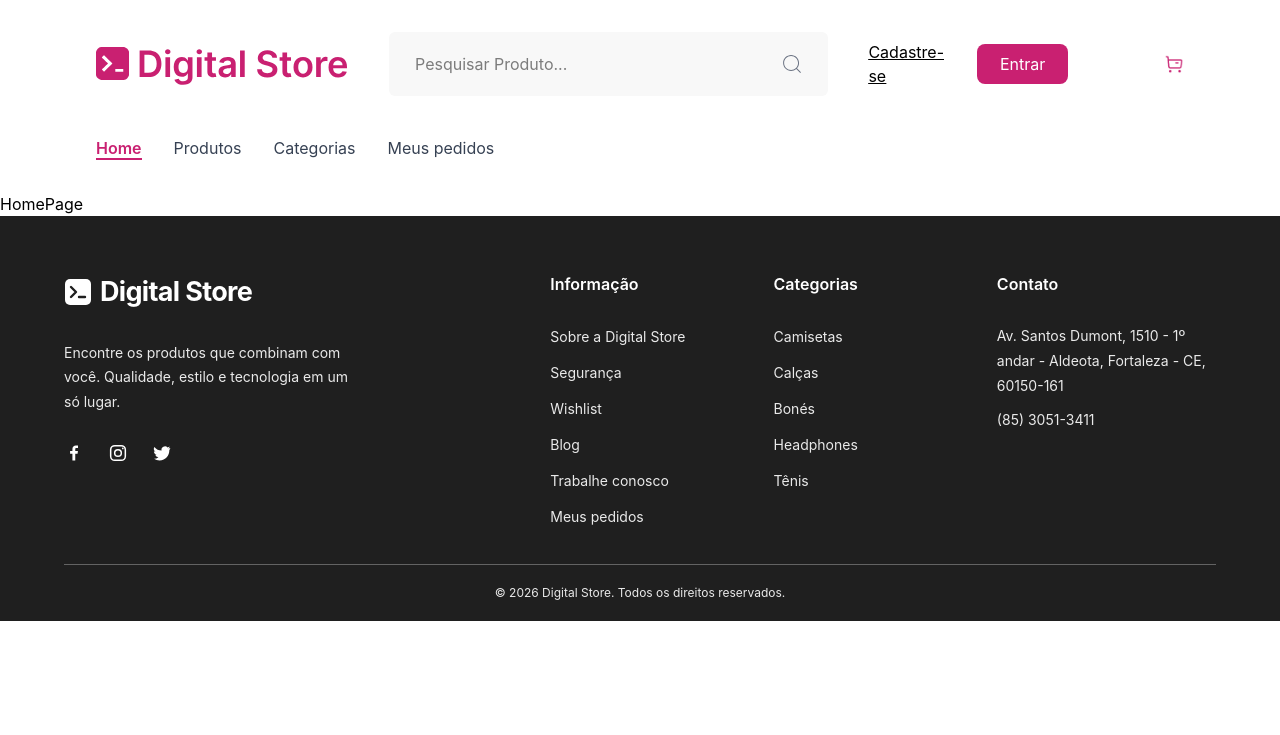
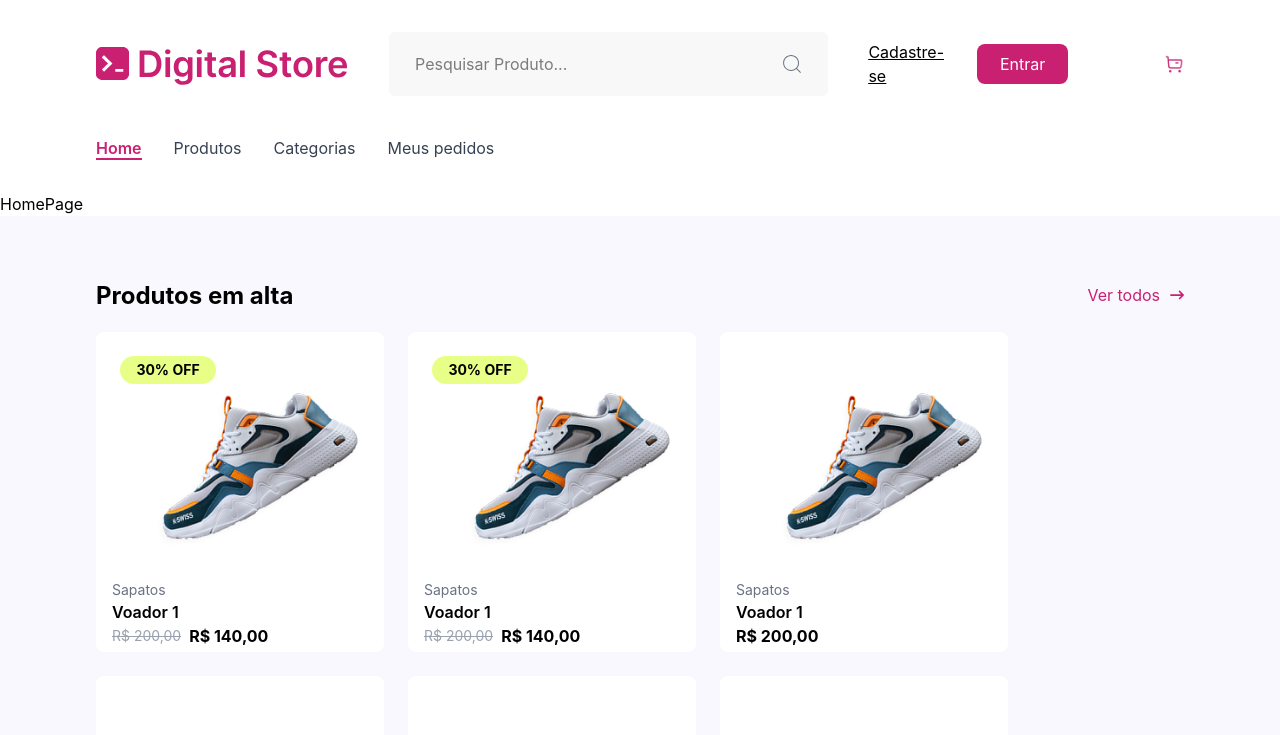
Before and after one commit to Hzimr/ProjetoFrontEnd-Tech4.0, a React (Vite) app: page / in a window 1280 px wide. Shown: the top 735 px of the page. Built offline with nearby package versions, Linux system fonts and the light colour scheme.

Commit message:
feat: CardProduct, ProductHigh created

```diff
--- /dev/null
+++ b/src/components/CardProduct.tsx
@@ -0,0 +1,43 @@
+import type { CardProductProps } from "../types/CardProductProps";
+import { FormatPrice } from "../utils/FormatPrice";
+
+const CardProduct = ({
+  oferta = false,
+  desconto = 0,
+  img,
+  alt,
+  categoria,
+  nome,
+  valor,
+}: CardProductProps) => {
+  const temDesconto = oferta && desconto > 0;
+  const valorFinal = temDesconto ? valor * (1 - desconto / 100) : valor;
+
+  return (
+    <div className="flex h-80 w-72 flex-col gap-3 bg-white rounded-lg p-4">
+      <section className="relative">
+        {temDesconto && (
+          <span className="rounded-4xl text-center w-24 absolute top-2 left-2 bg-offer text-black text-sm font-bold px-2 py-1">
+            {desconto}% OFF
+          </span>
+        )}
+        <img src={img} alt={alt} />
+      </section>
+      <section>
+        <p className="text-sm text-gray-500 capitalize">{categoria}</p>
+        <h3 className="font-semibold capitalize">{nome}</h3>
+
+        <div className="flex flex-row items-center gap-2">
+          {temDesconto && (
+            <span className="text-gray-400 line-through text-sm">
+              {FormatPrice(valor)}
+            </span>
+          )}
+          <span className="font-bold">{FormatPrice(valorFinal)}</span>
+        </div>
+      </section>
+    </div>
+  );
+};
+
+export default CardProduct;
--- a/src/components/Footer.tsx
+++ b/src/components/Footer.tsx
@@ -64,7 +64,6 @@ const informationLinks = [
   { label: "Meus pedidos", href: "#pedidos" },
 ];
 
-
 const categoryLinks = [
   { label: "Camisetas", href: "#camisetas" },
   { label: "Calças", href: "#calcas" },
@@ -78,11 +77,11 @@ const linkClass =
 
 export default function Footer() {
   return (
-    <footer className="w-full bg-[#1f1f1f] text-white">
-      <div className="mx-auto max-w-[1200px] px-6 pb-5 pt-14 sm:px-10 lg:px-6">
+    <footer className="w-full bg-gray-dark text-white">
+      <div className="mx-auto max-w-300 px-6 pb-5 pt-14 sm:px-10 lg:px-6">
         <div className="grid grid-cols-1 gap-10 sm:grid-cols-2 lg:grid-cols-[2fr_0.8fr_0.8fr_1fr] lg:gap-12">
           {/* Apresentação da loja */}
-          <div className="max-w-[300px]">
+          <div className="max-w-75">
             <a
               href="/"
               aria-label="Digital Store - página inicial"
@@ -159,7 +158,7 @@ export default function Footer() {
           {/* Contato */}
           <address className="not-italic">
             <h2 className="mb-7 text-base font-semibold">Contato</h2>
-            <p className="max-w-[230px] text-sm leading-[1.55rem] text-white/90">
+            <p className="max-w-57.5 text-sm leading-[1.55rem] text-white/90">
               Av. Santos Dumont, 1510 - 1º andar - Aldeota, Fortaleza - CE,
               60150-161
             </p>
--- /dev/null
+++ b/src/components/ProductHigh.tsx
@@ -0,0 +1,39 @@
+import { Link } from "react-router-dom";
+import type { CardProductProps } from "../types/CardProductProps";
+import CardProduct from "./CardProduct";
+import SemProdutos from "../imgs/SemProdutos.png";
+import { FaArrowRightLong } from "react-icons/fa6";
+
+interface ProductHighProps {
+  produtos: CardProductProps[];
+}
+const ProductHigh = ({ produtos }: ProductHighProps) => {
+  return (
+    <div className="flex flex-col gap-5 bg-gray-light-4 py-16 max-w-full px-24">
+      <section className="flex flex-row justify-between items-center">
+        <h3 className="text-2xl font-bold">Produtos em alta</h3>
+        <Link
+          to="/produtos"
+          className="text-primary hover:border-b-primary border-b-2 border-b-transparent hover:border-b-2 flex justify-center items-center gap-2.5"
+        >
+          Ver todos <FaArrowRightLong size={14} />
+        </Link>
+      </section>
+
+      {produtos.length > 0 ? (
+        <div className="flex flex-wrap gap-6">
+          {produtos.map((produto) => (
+            <CardProduct key={produto.id} {...produto} />
+          ))}
+        </div>
+      ) : (
+        <div className="flex flex-col items-center gap-4 py-10">
+          <img src={SemProdutos} alt="Nenhum produto encontrado" />
+          <p className="text-gray-500">Nenhum produto encontrado.</p>
+        </div>
+      )}
+    </div>
+  );
+};
+
+export default ProductHigh;
--- /dev/null
+++ b/src/data/ProdutosDados.tsx
@@ -0,0 +1,85 @@
+import img from "../imgs/SapatoCardAlta.png";
+import type { CardProductProps } from "../types/CardProductProps";
+
+export const ProdutosDados: CardProductProps[] = [
+  {
+    id: 1,
+    oferta: true,
+    desconto: 30,
+    img: img,
+    alt: "sapato de corredor",
+    categoria: "sapatos",
+    nome: "voador 1",
+    valor: 200,
+  },
+  {
+    id: 2,
+    oferta: true,
+    desconto: 30,
+    img: img,
+    alt: "sapato de corredor",
+    categoria: "sapatos",
+    nome: "voador 1",
+    valor: 200,
+  },
+  {
+    id: 3,
+    oferta: false,
+    desconto: 0,
+    img: img,
+    alt: "sapato de corredor",
+    categoria: "sapatos",
+    nome: "voador 1",
+    valor: 200,
+  },
+  {
+    id: 4,
+    oferta: false,
+    desconto: 0,
+    img: img,
+    alt: "sapato de corredor",
+    categoria: "sapatos",
+    nome: "voador 1",
+    valor: 200,
+  },
+  {
+    id: 5,
+    oferta: false,
+    desconto: 0,
+    img: img,
+    alt: "sapato de corredor",
+    categoria: "sapatos",
+    nome: "voador 1",
+    valor: 200,
+  },
+  {
+    id: 6,
+    oferta: false,
+    desconto: 0,
+    img: img,
+    alt: "sapato de corredor",
+    categoria: "sapatos",
+    nome: "voador 1",
+    valor: 200,
+  },
+  {
+    id: 7,
+    oferta: false,
+    desconto: 0,
+    img: img,
+    alt: "sapato de corredor",
+    categoria: "sapatos",
+    nome: "voador 1",
+    valor: 200,
+  },
+  {
+    id: 8,
+    oferta: false,
+    desconto: 0,
+    img: img,
+    alt: "sapato de corredor",
+    categoria: "sapatos",
+    nome: "voador 1",
+    valor: 200,
+  },
+];
--- a/src/index.css
+++ b/src/index.css
@@ -8,6 +8,7 @@
   --color-error: #ee4266;
   --color-success: #52ca76;
   --color-warning: #f6aa1c;
+  --color-offer: #e7ff86;
 
   /* Grayscale */
   --color-gray-dark: #1f1f1f;
@@ -16,5 +17,6 @@
   --color-gray-light: #f8f8f8;
   --color-gray-light-2: #cccccc;
   --color-gray-light-3: #f5f5f5;
+  --color-gray-light-4: #f9f8fe;
   --color-white: #ffffff;
 }
--- a/src/pages/HomePage.tsx
+++ b/src/pages/HomePage.tsx
@@ -1,5 +1,13 @@
+import { ProdutosDados } from "../data/ProdutosDados";
+import ProductHigh from "../components/ProductHigh";
+
 const HomePage = () => {
-  return <h1>HomePage</h1>;
+  return (
+    <>
+      <h1>HomePage</h1>
+      <ProductHigh produtos={ProdutosDados} />
+    </>
+  );
 };
 
 export default HomePage;
--- /dev/null
+++ b/src/types/CardProductProps.ts
@@ -0,0 +1,10 @@
+export interface CardProductProps {
+  id: number;
+  oferta?: boolean;
+  desconto?: number;
+  img: string;
+  alt: string;
+  categoria: string;
+  nome: string;
+  valor: number;
+}
--- /dev/null
+++ b/src/utils/FormatPrice.ts
@@ -0,0 +1,7 @@
+export function FormatPrice(valor: number) {
+  const formattedValue = valor;
+  return formattedValue.toLocaleString("pt-BR", {
+    style: "currency",
+    currency: "BRL",
+  });
+}
```
Also changed, not shown: src/imgs/SapatoCardAlta.png (added), src/imgs/SemProdutos.png (added).
